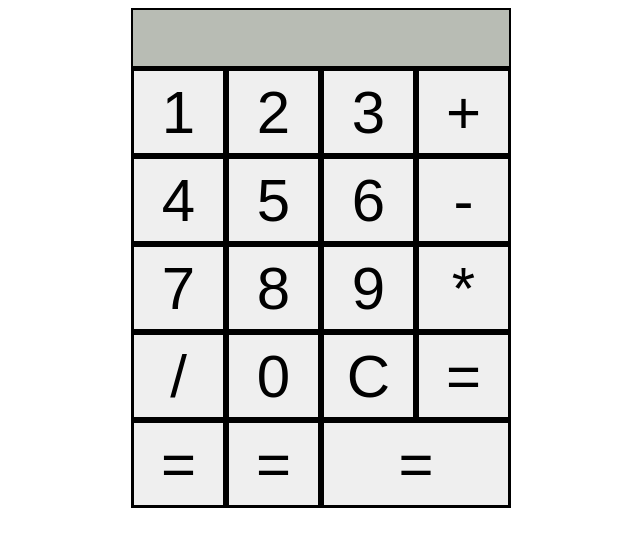
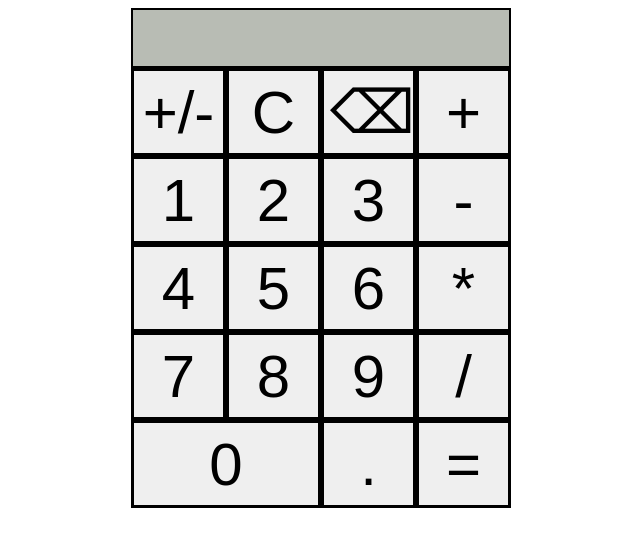
Before and after one commit to Yiosy/Calculator, a plain HTML site: page index.html in a window 1280 px wide. Shown: the whole page, without its empty margins (319-959 px from the left). Drawn offline with Linux system fonts and the light colour scheme.

Commit message:
moved buttons around

```diff
--- a/index.html
+++ b/index.html
@@ -11,25 +11,25 @@
     <div class="frame">
       <input value="" disabled />
       <div class="container">
+        <button>+/-</button>
+        <button class="clearButton">C</button>
+        <button>⌫</button>
+        <button class="operator" id="add">+</button>
         <button class="number" id="1">1</button>
         <button class="number" id="2">2</button>
         <button class="number" id="3">3</button>
-        <button class="operator" id="add">+</button>
+        <button class="operator" id="subtract">-</button>
         <button class="number" id="4">4</button>
         <button class="number" id="5">5</button>
         <button class="number" id="6">6</button>
-        <button class="operator" id="subtract">-</button>
+        <button class="operator" id="multiply">*</button>
         <button class="number" id="7">7</button>
         <button class="number" id="8">8</button>
         <button class="number" id="9">9</button>
-        <button class="operator" id="multiply">*</button>
         <button class="operator" id="divide">/</button>
-        <button class="numbe" id="0">0</button>
-        <button class="clearButton">C</button>
+        <button class="big" id="0">0</button>
+        <button id="dot">.</button>
         <button id="equals">=</button>
-        <button>=</button>
-        <button>=</button>
-        <button id="test">=</button>
       </div>
     </div>
   </body>
--- a/style.css
+++ b/style.css
@@ -36,6 +36,6 @@ input {
   border: solid black 2px;
   background-color: #b8bcb4;
 }
-#test {
+.big {
   flex-grow: 1;
 }
```
